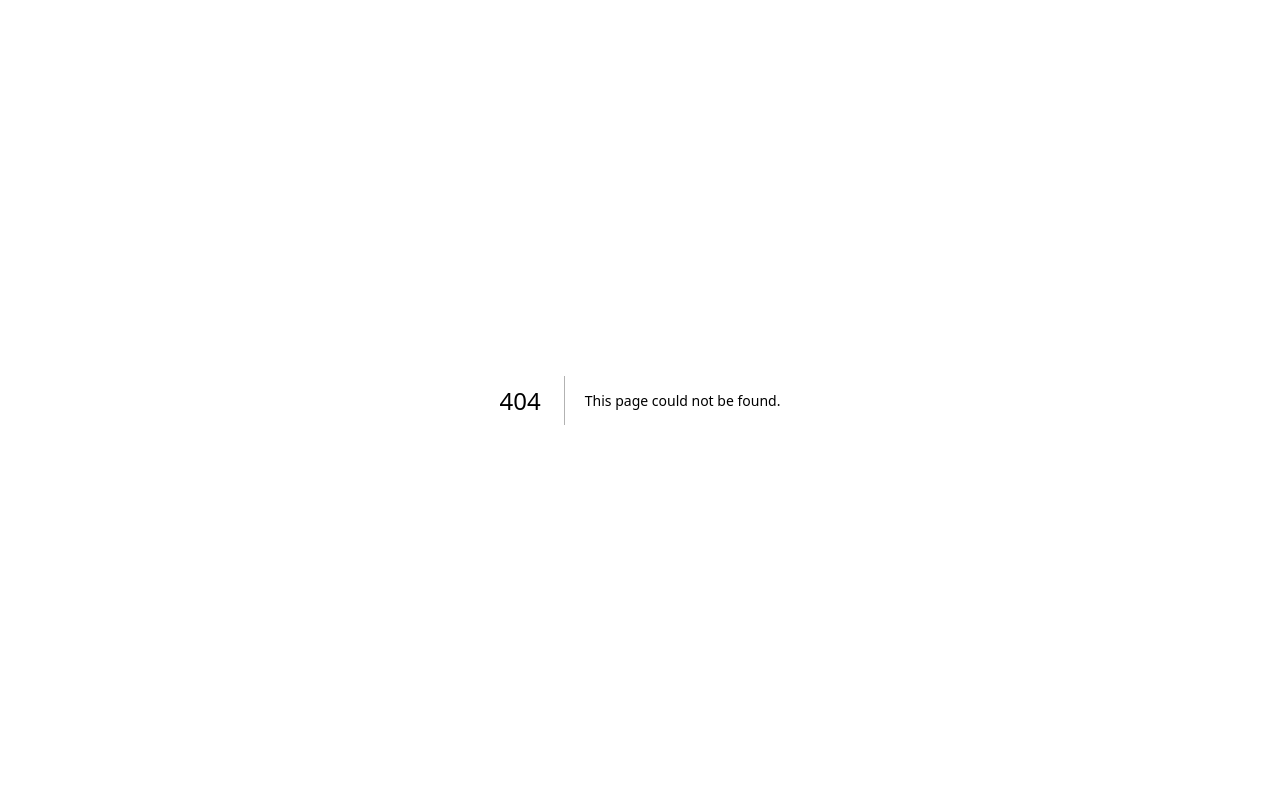
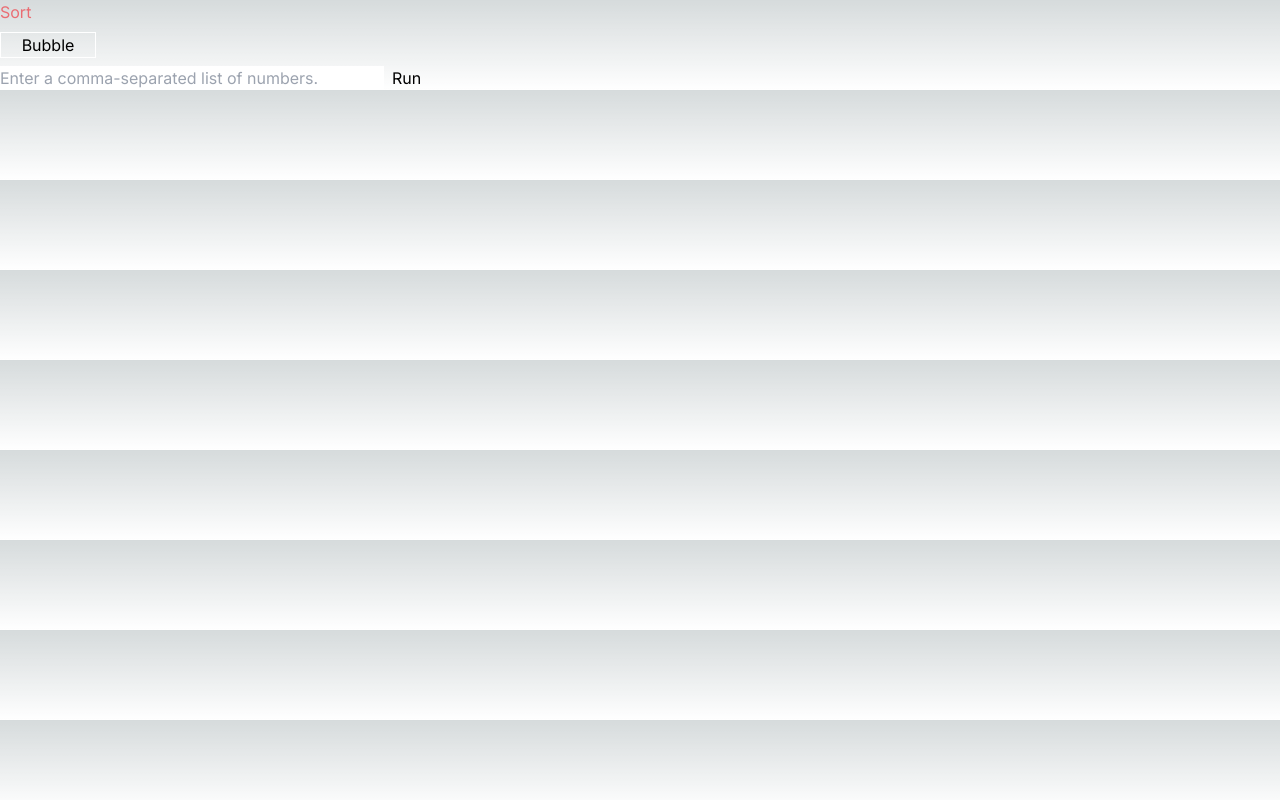
Before and after one commit to fractal-bootcamp/stevensebexen.algorithms2, a Next.js app: page /sort in a window 1280 px wide. Before the commit this address had no page. Built offline with nearby package versions, Linux system fonts and the light colour scheme.

Commit message:
Bubble sort and frontend.

```diff
--- /dev/null
+++ b/src/algorithm/numberArrayParser.ts
@@ -0,0 +1,5 @@
+export function numberArrayParser(input: string): number[] {
+  const parsedInput: number[] = input.split(',').map(parseFloat);
+  if (parsedInput.some(x => isNaN(x))) throw new Error('Failed to parse.');
+  return parsedInput;
+}
--- a/src/algorithm/sort/bubbleSort.ts
+++ b/src/algorithm/sort/bubbleSort.ts
@@ -34,6 +34,6 @@ function _bubbleSort(input: WithHistory<number[]>, depth: number = 0): WithHisto
   return _bubbleSort({value, history}, depth + 1);
 }
 
-export function bubbleSort(value: number[]): WithHistory<number[]> {
+export const bubbleSort: AlgorithmWithH<number[]> = (value: number[]): WithHistory<number[]> => {
   return _bubbleSort({value, history: []});
 }
--- a/src/app/globals.css
+++ b/src/app/globals.css
@@ -35,3 +35,7 @@ body {
 a {
   color: #ea6d73;
 }
+
+input {
+  color: black;
+}
--- /dev/null
+++ b/src/app/sort/page.tsx
@@ -0,0 +1,57 @@
+'use client'
+
+import { ChangeEvent, useState } from "react";
+import { numberArrayParser } from "~/algorithm/numberArrayParser";
+import { bubbleSort } from "~/algorithm/sort/bubbleSort";
+import AlgorithmResultViewer from "~/components/AlgorithmResultViewer";
+import AlgorithmRunner from "~/components/AlgorithmRunner";
+import AlgorithmSelector from "~/components/AlgorithmSelector";
+import NavBar from "~/components/NavBar";
+
+const algorithms: Record<string, AlgorithmWithH<number[]>> = {
+  'Bubble': bubbleSort
+}
+
+export default function Sort() {
+  const [currentAlgorithm, setCurrentAlgorithm] = useState<string>(Object.keys(algorithms)[0]);
+  const [result, setResult] = useState<WithHistory<number[]> | null>(null);
+  const [input, setInput] = useState<string>('');
+  const [error, setError] = useState<boolean>(false);
+
+  function onAlgorithmSelected(algorithm: string) {
+    setCurrentAlgorithm(algorithm);
+  }
+
+  function runAlgorithm(): void {
+    const algorithm = Object.entries(algorithms).find(algorithm => algorithm[0] === currentAlgorithm);
+    if (!algorithm) return;
+    const algorithmFn = algorithm[1];
+    try {
+      const parsedInput = numberArrayParser(input);
+      const result = algorithmFn(parsedInput);
+      setResult(result);
+      setError(false);
+    } catch (e) {
+      setError(true);
+    }
+  }
+
+  function onInputChanged(e: ChangeEvent<HTMLInputElement>) {
+    setInput(e.target.value);
+  }
+
+  return (
+    <div className='flex flex-col gap-2'>
+      <NavBar />
+      <AlgorithmSelector
+        algorithms={Object.entries(algorithms).map(algorithm => algorithm[0])} currentAlgorithm={currentAlgorithm} onAlgorithmSelected={onAlgorithmSelected} />
+      <AlgorithmRunner
+        placeholder="Enter a comma-separated list of numbers."
+        onRun={runAlgorithm}
+        onInputChanged={onInputChanged}
+        value={input}
+      />
+      {result && <AlgorithmResultViewer result={result} />}
+    </div>
+  )
+}
--- /dev/null
+++ b/src/components/AlgorithmResultViewer.tsx
@@ -0,0 +1,34 @@
+import { useState } from "react";
+
+interface AlgorithmResultViewerProps<T> {
+  result: WithHistory<T>
+}
+export default function AlgorithmResultViewer<T>(props: AlgorithmResultViewerProps<T>) {
+  const [historyVisible, setHistoryVisible] = useState<boolean>(false);
+
+  function renderValue(value: T) {
+    if (value instanceof Array) {
+      return (
+      <div className='flex gap-1'>
+        {
+          value.map(ele => <div className='basis-20 border border-[#aaaaaa] text-center'>{String(ele)}</div>)
+        }
+      </div>
+      )
+    } else {
+      return <p>{String(value)}</p>
+    }
+  }
+
+  return (
+    <>
+      {renderValue(props.result.value)}
+      <p className='select-none' onClick={() => setHistoryVisible(!historyVisible)}>{historyVisible ? 'v Hide steps' : '> Show steps'}</p>
+      {historyVisible &&
+        <div className='flex flex-col gap-2'>
+          {props.result.history.map(renderValue)}
+        </div>
+      }
+    </>
+  )
+}
--- /dev/null
+++ b/src/components/AlgorithmRunner.tsx
@@ -0,0 +1,16 @@
+import { ChangeEvent, ChangeEventHandler, MouseEvent, useState } from "react";
+
+interface AlgorithmRunnerProps<T> {
+  placeholder: string;
+  onRun: () => void;
+  onInputChanged: ChangeEventHandler<HTMLInputElement>;
+  value: string;
+}
+export default function AlgorithmRunner<T>(props: AlgorithmRunnerProps<T>) {
+  return (
+    <div className='flex gap-2'>
+      <input className='basis-[24rem]' placeholder={props.placeholder} value={props.value} onChange={props.onInputChanged} />
+      <button type='button' onClick={props.onRun}>Run</button>
+    </div>
+  )
+}
--- /dev/null
+++ b/src/components/AlgorithmSelector.tsx
@@ -0,0 +1,22 @@
+interface AlgorithmSelectorProps<T> {
+  algorithms: string[];
+  currentAlgorithm: string;
+  onAlgorithmSelected: (algorithm: string) => void;
+}
+export default function AlgorithmSelector<T>(props: AlgorithmSelectorProps<T>) {
+  return (
+    <div className='flex gap-2'>
+      {props.algorithms.map((algorithm) =>
+        <button
+          key={algorithm}
+          type='button'
+          className='basis-24 px-2'
+          onClick={() => props.onAlgorithmSelected(algorithm)}
+          style={{border: props.currentAlgorithm === algorithm ? 'solid white 1px' : 'none'}}
+        >
+          {algorithm}
+        </button>
+      )}
+    </div>
+  )
+}
--- a/src/pages/sort/page.tsx
+++ /dev/null
@@ -1,7 +0,0 @@
-import NavBar from "~/components/NavBar";
-
-export default function Sort() {
-  return (
-    <NavBar />
-  )
-}
--- a/src/types.ts
+++ b/src/types.ts
@@ -2,3 +2,5 @@ type WithHistory<T> = {
   value: T
   history: T[]
 }
+
+type AlgorithmWithH<T> = (value: T) => WithHistory<T>;
```
Also changed, not shown: 1 other file (tests, documents, lock files or other folders).
